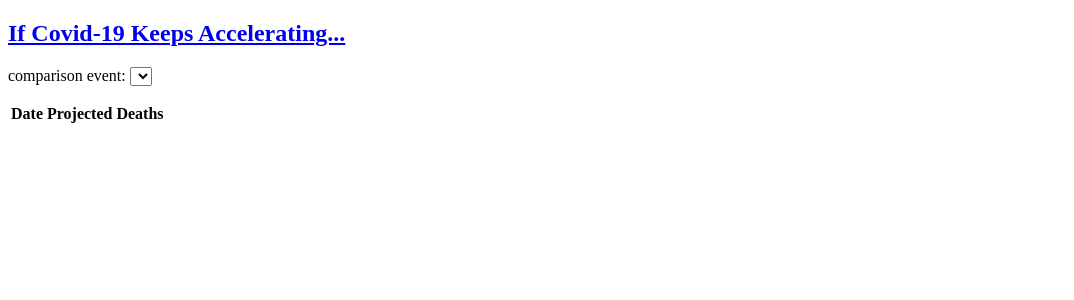
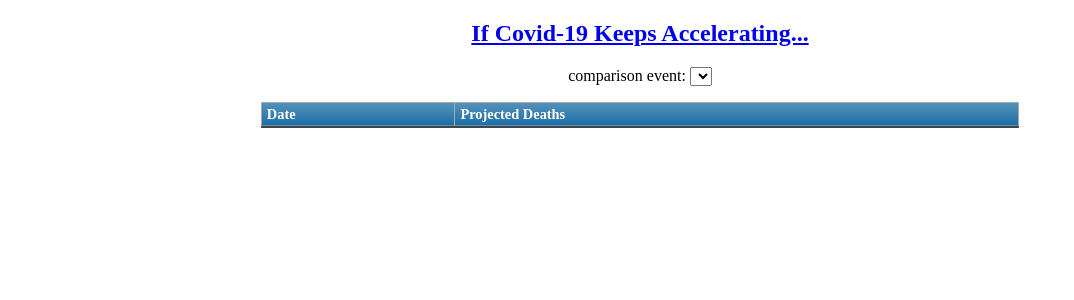
Before and after one commit to HarryBrisson/covid-influencer-scores, a Flask app: template templates/main.html in a window 1280 px wide. Shown: the top 300 px of the page, without its empty margins (0-1074 px from the left). Run offline with Flask 2, Linux system fonts and the light colour scheme; the template is opened without the code that fills it, so the values that code supplies are empty.

Commit message:
update styling for css

```diff
--- a/static/css/style.css
+++ b/static/css/style.css
@@ -1,92 +1,48 @@
 
-table.metrics {
-    border-collapse: collapse;
-    border: 1px solid black;
+p, form, h1 {
+   text-align: center;
 }
 
-table.metrics > tbody > tr {
-    border: 1px solid black;
+table.blueTable {
+  border: 1px solid #1C6EA4;
+  background-color: #EEEEEE;
+  width: 60%;
+  margin-left: 20%;
+  text-align: left;
+  border-collapse: collapse;
 }
-
-table.metrics > tbody > tr > td {
-    border: 1px solid black;
-    padding: 5px;
+table.blueTable td, table.blueTable th {
+  border: 1px solid #AAAAAA;
+  padding: 3px 5px;
 }
-
-table.metrics > thead > tr > th {
-    border: 1px solid black;
-    padding: 5px;
+table.blueTable tbody td {
+  font-size: 1.8vh;
 }
-
-table.metrics > thead {
-    background-color: rgb(8,74,117);
-    color: white;
-    font-weight: bold;
+table.blueTable tr:nth-child(even) {
+  background: #D0E4F5;
 }
-
-td {
-    text-align: center;
+table.blueTable thead {
+  background: #1C6EA4;
+  background: -moz-linear-gradient(top, #5592bb 0%, #327cad 66%, #1C6EA4 100%);
+  background: -webkit-linear-gradient(top, #5592bb 0%, #327cad 66%, #1C6EA4 100%);
+  background: linear-gradient(to bottom, #5592bb 0%, #327cad 66%, #1C6EA4 100%);
+  border-bottom: 2px solid #444444;
 }
-
-th {
-    text-align: center;
+table.blueTable thead th {
+  font-size: 1.8vh;
+  font-weight: bold;
+  color: #FFFFFF;
 }
-
-td.below {
-    background-color: rgb(239,184,193);
+table.blueTable tfoot td {
+  font-size: 1.8vh;
 }
-
-td.above {
-    background-color: rgb(201,231,200);
+table.blueTable tfoot .links {
+  text-align: right;
 }
-
-td.middle {
-    background-color: rgb(217,217,217);
+table.blueTable tfoot .links a{
+  display: inline-block;
+  background: #1C6EA4;
+  color: #FFFFFF;
+  padding: 2px 8px;
+  border-radius: 5px;
 }
-
-td.conversion {
-    background-color: rgb(216,232,245);
-    font-weight: bolder;
-    text-align: left;
-}
-
-td.row_label {
-    font-weight: bold;
-}
-
-div.row_header {
-    font-weight: bolder;
-    text-align:left
-}
-
-div.row_subheader {
-    font-style: italic;
-    text-align: left;
-}
-
-div.table_footer {
-    padding-left: 5px;
-    font-style: italic;
-}
-
-a.genre_link {
-    padding-right: 5px;
-}
-
-
-._stylefy_1220833101 {
-  height: 36px;
-  margin-left: 5px;
-  margin-bottom: 10px;
-}._stylefy_1204116440 {
-  font-size: 24px;
-  padding: 5px;
-  margin: 0px;
-  margin-left: 5px;
-  margin-top: 4px;
-}._stylefy_504984514 {
-  border-bottom: 1px solid black;
-  padding: 5px;
-}._stylefy_872874872 {
-  padding: 5px;
-}
```
